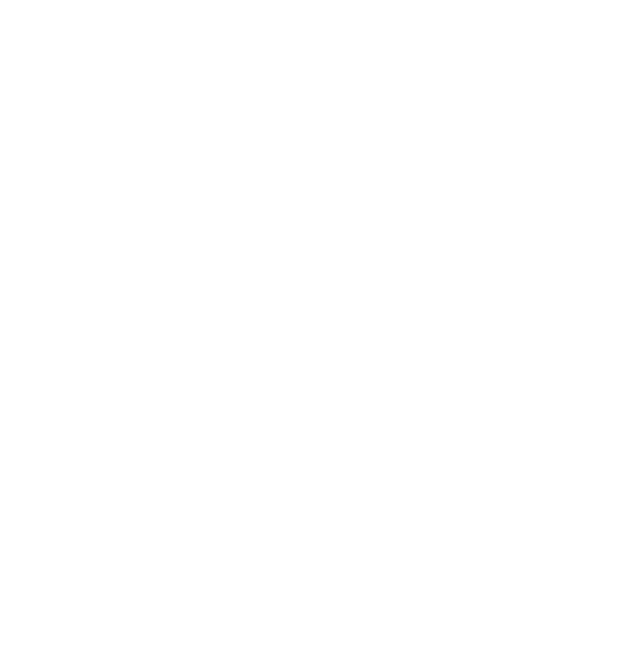
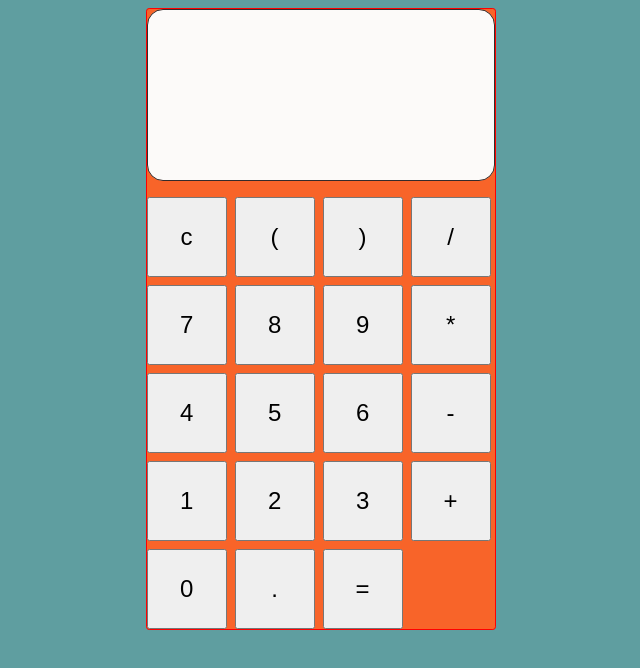
Before and after one commit to rohanito006/calculator-html-css-js, a plain HTML site: page index.html in a window 1280 px wide. Shown: the whole page, without its empty margins (319-959 px from the left). Drawn offline with Linux system fonts and the light colour scheme.

Commit message:
add events when clicking

```diff
--- a/index.html
+++ b/index.html
@@ -3,9 +3,40 @@
 <head>
     <meta charset="UTF-8">
     <meta name="viewport" content="width=device-width, initial-scale=1.0">
+    <link rel="stylesheet" href="style.css">
+    <link rel="stylesheet" href="https://cdnjs.cloudflare.com/ajax/libs/font-awesome/6.6.0/css/fontawesome.min.css" integrity="sha512-B46MVOJpI6RBsdcU307elYeStF2JKT87SsHZfRSkjVi4/iZ3912zXi45X5/CBr/GbCyLx6M1GQtTKYRd52Jxgw==" crossorigin="anonymous" referrerpolicy="no-referrer" />
     <title>calculator</title>
 </head>
 <body>
 
+    <div class="calculatrice">
+        <div class="screen-calculator">
+
+        </div>
+
+        <div class="touch-calculator">
+            <button class="button">c</button>
+            <button class="button">(</button>
+            <button class="button">)</button>
+            <button class="button">/</button>
+            <button class="button">7</button>
+            <button class="button">8</button>
+            <button class="button">9</button>
+            <button class="button">*</button>
+            <button class="button">4</button>
+            <button class="button">5</button>
+            <button class="button">6</button>
+            <button class="button">-</button>
+            <button class="button">1</button>
+            <button class="button">2</button>
+            <button class="button">3</button>
+            <button class="button">+</button>
+            <button class="button">0</button>
+            <button class="button">.</button>
+            <button class="button" id="button-egal">=</button>
+        </div>
+    </div>
+
+    <script src="script.JS"></script>
 </body>
 </html>
--- a/script.JS
+++ b/script.JS
@@ -0,0 +1,17 @@
+const touch = [...document.querySelectorAll('.button')]
+//console.log(touch);
+const listkeycode = touch.map(touch=> touch.dataset.key)
+//*console.log(touch);
+//*console.log(listkeycode);
+document.addEventListener('keydown',(e) =>{
+    const valeur = e.keyCode.toString;
+   // console.log(valeur);
+
+} )
+
+document.addEventListener('click',(e) =>{
+    const valeur = e.target
+    console.log(valeur);
+
+}
+)
--- a/style.css
+++ b/style.css
@@ -0,0 +1,36 @@
+body{
+    display: flex;
+    justify-content: center;
+    background-color: cadetblue;
+}
+.calculatrice{
+    width: 21.8rem;
+    height: 38.75rem;
+    border: 0.1rem red solid;
+    background-color: rgb(248, 100, 41);
+    border-radius: 0.2rem;
+}
+.screen-calculator{
+    width: 21rem;
+    height: 10rem;
+    border: 0.1rem rgb(53, 43, 43) solid;
+    border-radius: 1rem;
+    margin-bottom: 1rem;
+    background-color: rgb(252, 250, 249);
+    display: flex;
+    align-items: flex-end;
+    padding: 5px;
+    font-size: 15px;
+}
+.touch-calculator{
+ display: grid;
+ grid-template-columns: repeat(4,5rem);
+ grid-template-rows: repeat(5,5rem);
+ grid-gap: 0.5rem;
+}
+.button{
+    font-size: 1.5rem;
+}
+.button-egal{
+    width: 10.5rem;
+}
```
